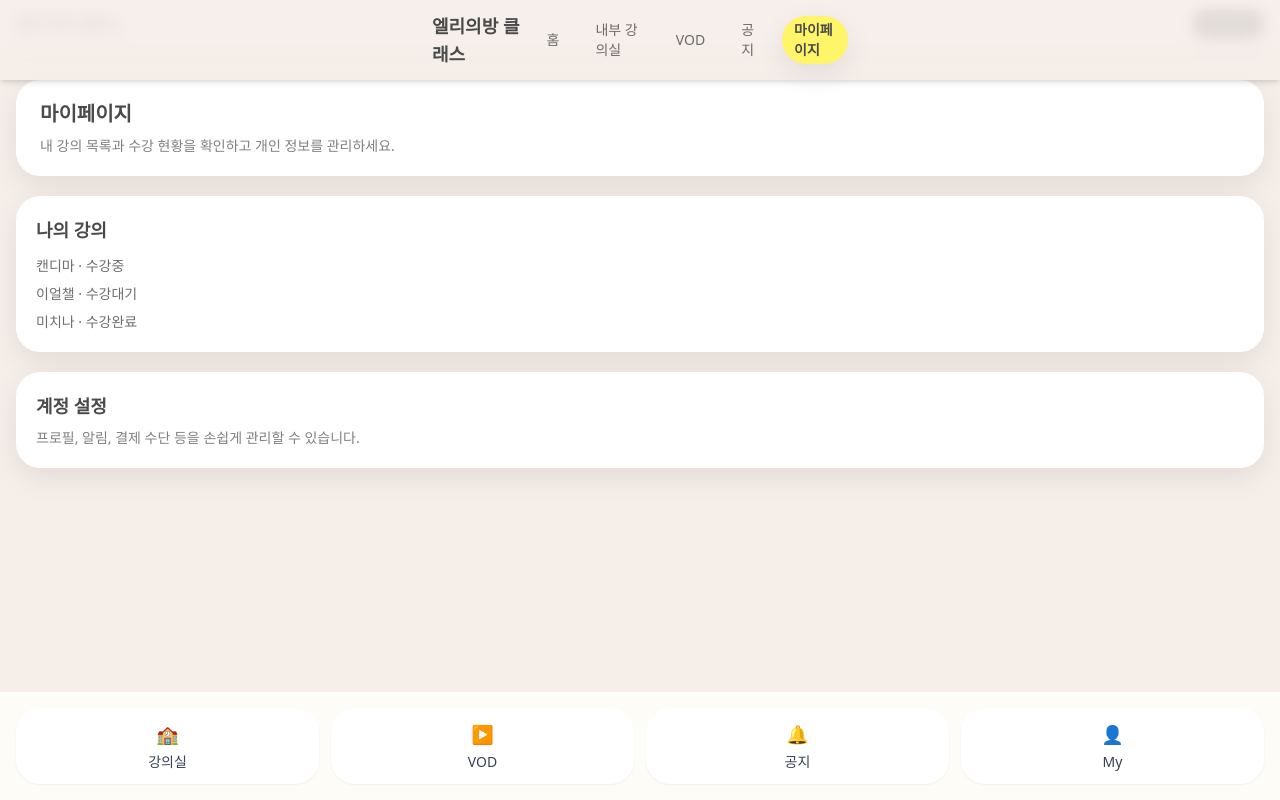
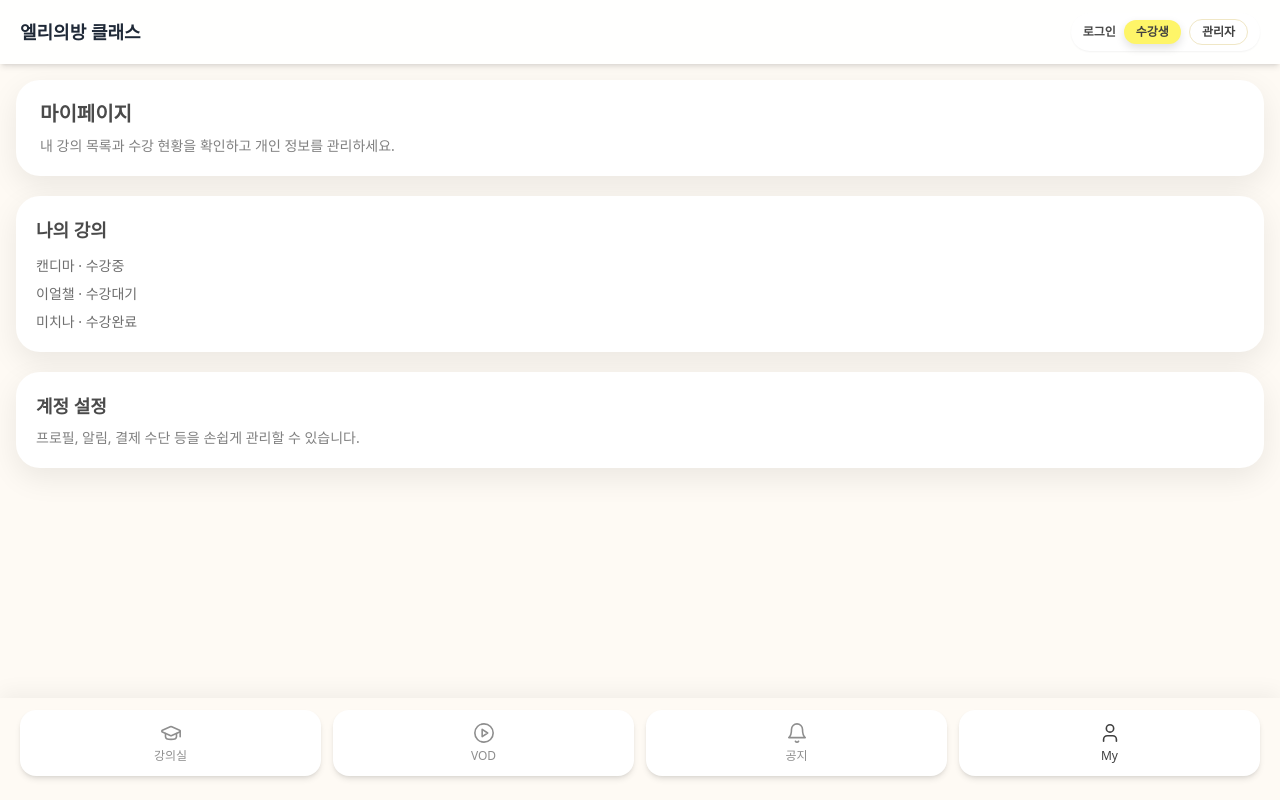
Before and after one commit to elliesbang/Class-web-app, a React (Vite) app in the folder class-web-app/: page /mypage in a window 1280 px wide. Built offline with nearby package versions, Linux system fonts and the light colour scheme; a web font is replaced by a local one.

Commit message:
Refine navigation layout and interactions

```diff
--- a/class-web-app/package.json
+++ b/class-web-app/package.json
@@ -12,7 +12,8 @@
     "react": "^18.2.0",
     "react-dom": "^18.2.0",
     "react-router-dom": "^6.22.3",
-    "framer-motion": "^11.0.0"
+    "framer-motion": "^11.0.0",
+    "lucide-react": "^0.363.0"
   },
   "devDependencies": {
     "@types/react": "^18.2.21",
--- a/class-web-app/src/App.tsx
+++ b/class-web-app/src/App.tsx
@@ -1,7 +1,6 @@
 import { Route, Routes } from 'react-router-dom';
 import Header from './components/Header';
-import NavSection from './components/NavSection';
-import NavbarTop from './components/NavbarTop.jsx';
+import NavbarBottom from './components/NavbarBottom';
 import Home from './pages/Home.jsx';
 import InternalCourses from './pages/InternalCourses.jsx';
 import VOD from './pages/VOD.jsx';
@@ -10,10 +9,9 @@ import MyPage from './pages/MyPage.jsx';
 
 function App() {
   return (
-    <div className="flex min-h-screen flex-col bg-ivory">
+    <div className="flex min-h-screen flex-col bg-[#fefaf4]">
       <Header />
-      <NavbarTop />
-      <main className="flex-1 px-4 pb-10 pt-20">
+      <main className="flex-1 px-4 pb-20 pt-20">
         <Routes>
           <Route path="/" element={<Home />} />
           <Route path="/internal" element={<InternalCourses />} />
@@ -22,7 +20,7 @@ function App() {
           <Route path="/mypage" element={<MyPage />} />
         </Routes>
       </main>
-      <NavSection />
+      <NavbarBottom />
     </div>
   );
 }
--- a/class-web-app/src/components/Header.tsx
+++ b/class-web-app/src/components/Header.tsx
@@ -1,16 +1,25 @@
 const Header = () => {
   return (
-    <header className="fixed top-0 w-full h-12 bg-white shadow-md">
-      <div className="flex h-full items-center justify-between px-4">
-        <a href="/" className="font-semibold text-base text-gray-800">
+    <header className="fixed top-0 z-30 w-full bg-white/90 shadow-md backdrop-blur">
+      <div className="flex h-16 items-center justify-between px-5">
+        <a href="/" className="text-lg font-semibold text-gray-800">
           엘리의방 클래스
         </a>
-        <button
-          type="button"
-          className="rounded-full bg-gray-900 px-4 py-1 text-sm font-medium text-white"
-        >
-          로그인
-        </button>
+        <div className="flex items-center gap-2 rounded-full bg-white px-3 py-1.5 text-sm font-medium text-gray-700 shadow-sm">
+          <span className="text-xs font-semibold text-ellieGray">로그인</span>
+          <button
+            type="button"
+            className="rounded-full bg-[#fef568] px-3 py-1 text-xs font-semibold text-[#404040] shadow-[0_4px_10px_rgba(0,0,0,0.12)] transition-colors hover:bg-[#f6e94f]"
+          >
+            수강생
+          </button>
+          <button
+            type="button"
+            className="rounded-full border border-[#f0e7c6] px-3 py-1 text-xs font-semibold text-[#404040] transition-colors hover:border-[#e3d89f] hover:bg-[#fef568]/40"
+          >
+            관리자
+          </button>
+        </div>
       </div>
     </header>
   );
--- a/class-web-app/src/components/NavSection.tsx
+++ /dev/null
@@ -1,46 +0,0 @@
-import { Link } from "react-router-dom";
-
-const navItems = [
-  { label: "강의실", emoji: "🏫", to: "/class/michina" },
-  { label: "VOD", emoji: "▶️" },
-  { label: "공지", emoji: "🔔" },
-  { label: "My", emoji: "👤" },
-];
-
-const baseButtonClasses =
-  "bg-white rounded-xl shadow-sm py-3 flex flex-col items-center justify-center gap-1 hover:bg-[#fef568] hover:text-gray-800 transition-all";
-
-const NavSection = () => {
-  return (
-    <section className="fixed bottom-0 left-0 right-0 bg-[#fdfcf7] p-4">
-      <div className="grid grid-cols-4 gap-3">
-        {navItems.map(({ label, emoji, to }) => {
-          const content = (
-            <>
-              <span aria-hidden="true" className="text-lg">
-                {emoji}
-              </span>
-              <span className="text-sm font-medium text-gray-700">{label}</span>
-            </>
-          );
-
-          if (to) {
-            return (
-              <Link key={label} to={to} className={baseButtonClasses}>
-                {content}
-              </Link>
-            );
-          }
-
-          return (
-            <button key={label} type="button" className={baseButtonClasses}>
-              {content}
-            </button>
-          );
-        })}
-      </div>
-    </section>
-  );
-};
-
-export default NavSection;
--- /dev/null
+++ b/class-web-app/src/components/NavbarBottom.tsx
@@ -0,0 +1,43 @@
+import { useLocation, useNavigate } from 'react-router-dom';
+import { Bell, GraduationCap, PlayCircle, User } from 'lucide-react';
+
+const navItems = [
+  { label: '강의실', to: '/internal', Icon: GraduationCap },
+  { label: 'VOD', to: '/vod', Icon: PlayCircle },
+  { label: '공지', to: '/notices', Icon: Bell },
+  { label: 'My', to: '/mypage', Icon: User },
+];
+
+const baseButtonClasses =
+  'flex flex-col items-center justify-center gap-1 rounded-2xl bg-white py-3 text-xs font-medium shadow-md transition-colors duration-200 focus:outline-none';
+
+const NavbarBottom = () => {
+  const location = useLocation();
+  const navigate = useNavigate();
+
+  return (
+    <nav className="fixed inset-x-0 bottom-0 z-20 bg-[#fefaf4] px-5 pb-6 pt-3 shadow-[0_-6px_20px_rgba(0,0,0,0.05)]">
+      <div className="grid grid-cols-4 gap-3">
+        {navItems.map(({ label, to, Icon }) => {
+          const isActive = location.pathname.startsWith(to);
+          const iconColor = isActive ? '#404040' : '#8e8e8e';
+          const textColor = isActive ? 'text-[#404040]' : 'text-[#8e8e8e]';
+
+          return (
+            <button
+              key={label}
+              type="button"
+              onClick={() => navigate(to)}
+              className={`${baseButtonClasses} ${textColor} ${isActive ? 'bg-[#fef568]/70' : 'hover:bg-[#fef568]/40'}`}
+            >
+              <Icon size={22} strokeWidth={1.75} color={iconColor} />
+              <span>{label}</span>
+            </button>
+          );
+        })}
+      </div>
+    </nav>
+  );
+};
+
+export default NavbarBottom;
--- a/class-web-app/src/components/NavbarTop.jsx
+++ /dev/null
@@ -1,38 +0,0 @@
-import { NavLink } from 'react-router-dom';
-
-const menuItems = [
-  { path: '/', label: '홈' },
-  { path: '/internal', label: '내부 강의실' },
-  { path: '/vod', label: 'VOD' },
-  { path: '/notices', label: '공지' },
-  { path: '/mypage', label: '마이페이지' },
-];
-
-function NavbarTop() {
-  return (
-    <header className="fixed top-0 left-0 right-0 z-50 bg-ivory/90 backdrop-blur shadow-md">
-      <nav className="max-w-md mx-auto flex items-center justify-between px-4 py-3">
-        <span className="text-lg font-semibold text-ellieGray">엘리의방 클래스</span>
-        <div className="flex items-center gap-3 text-sm">
-          {menuItems.map((item) => (
-            <NavLink
-              key={item.path}
-              to={item.path}
-              className={({ isActive }) =>
-                `rounded-full px-3 py-1 transition-colors duration-200 ${
-                  isActive
-                    ? 'bg-ellieYellow text-ellieGray font-semibold shadow-soft'
-                    : 'text-ellieGray/80 hover:text-ellieGray hover:bg-ellieYellow/60'
-                }`
-              }
-            >
-              {item.label}
-            </NavLink>
-          ))}
-        </div>
-      </nav>
-    </header>
-  );
-}
-
-export default NavbarTop;
```
